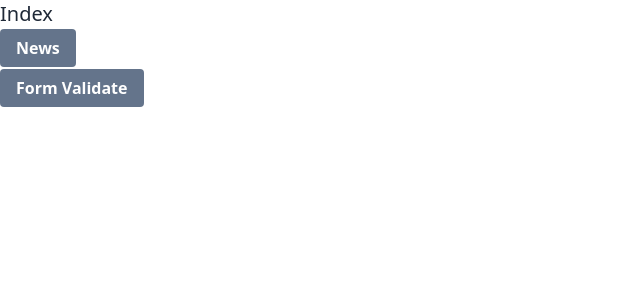
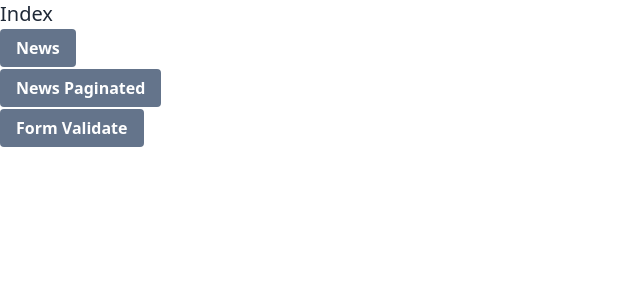
Before and after one commit to jassiG/kuroco-nuxt3-demo, a Nuxt app: page / in a window 1280 px wide. Shown: the top 300 px of the page, without its empty margins (0-640 px from the left). Built offline with nearby package versions, Linux system fonts and the light colour scheme.

Commit message:
add pagination link

```diff
--- a/pages/index.vue
+++ b/pages/index.vue
@@ -12,6 +12,13 @@
       </li>
       <li>
         <nuxt-link
+          to="/news_paginated/"
+          class="bg-slate-500 hover:bg-slate-700 text-white font-semibold py-2 px-4 rounded"
+          >News Paginated</nuxt-link
+        >
+      </li>
+      <li>
+        <nuxt-link
           to="/form/form_validate"
           class="bg-slate-500 hover:bg-slate-700 text-white font-semibold py-2 px-4 rounded"
           >Form Validate</nuxt-link
```
